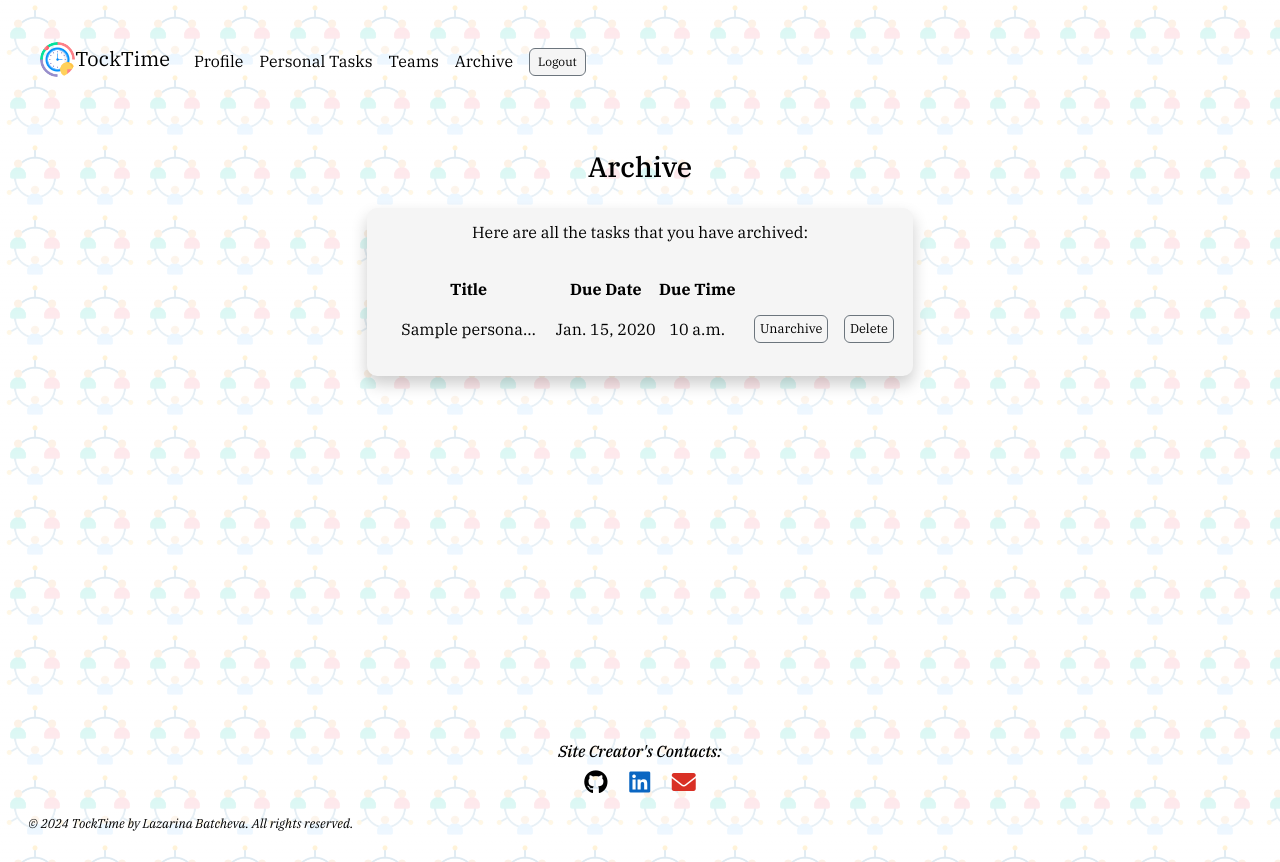
After one commit to LazarinaBatcheva/TockTimeApp, a Django app: a page that uses tock_time_app/templates/common/nav-header.html in a window 1280 px wide. The commit adds this page. Run offline with Django 5.2, Linux system fonts and the light colour scheme; a user stored in the database is signed in; tables that the repository leaves empty hold one stand-in row (values such as "Sample post").

Commit message:
feat(personal-tasks): add logic in views for displaying completed tasks and unarchiving them; update HTML and URLs

```diff
--- a/tock_time_app/static/styles/details.css
+++ b/tock_time_app/static/styles/details.css
@@ -17,6 +17,6 @@
 }
 
 .custom-btn {
-    font-size: 0.7rem;
-    padding: 0.3rem;
+    font-size: 0.8rem;
+    padding: 0.2rem 0.3rem;
 }
--- a/tock_time_app/static/styles/form.css
+++ b/tock_time_app/static/styles/form.css
@@ -68,3 +68,8 @@ p label::before {
 .edit-task p label::before {
     content: none;
 }
+
+#id_is_completed_helptext {
+    font-size: 0.8rem;
+    font-style: italic;
+}
--- a/tock_time_app/templates/common/nav-header.html
+++ b/tock_time_app/templates/common/nav-header.html
@@ -30,6 +30,10 @@
                        href="{% url 'teams-dashboard' user.username %}">
                         Teams
                     </a>
+                    <a class="nav-link active mt-2"
+                       href="{% url 'personal-tasks-archive' user.username %}">
+                        Archive
+                    </a>
 
                     <form method="post" action="{% url 'logout' %}" id="btn-logout-user">
                         {% csrf_token %}
--- /dev/null
+++ b/tock_time_app/templates/tasks/tasks_personal/archive.html
@@ -0,0 +1,51 @@
+{% extends 'common/base.html' %}
+
+{% block content %}
+    <div class="container-fluid d-flex flex-column mt-5 gap-3 text-center">
+        <h3>Archive</h3>
+        {% if object_list %}
+            <div class="form task table-responsive m-auto" style="width: 50%">
+                <p class="pb-4">Here are all the tasks that you have archived:</p>
+                <table class="container-fluid">
+                    <thead>
+                    <tr>
+                        <th><p class="mb-0">Title</p></th>
+                        <th><p class="mb-0">Due Date</p></th>
+                        <th><p class="mb-0">Due Time</p></th>
+                    </tr>
+                    </thead>
+                    <tbody>
+                    {% for task in object_list %}
+                        <tr class="tasks-list">
+                            <td><p class="m-3">{{ task.title|truncatechars:15 }}</p></td>
+                            <td><p class="mt-3">{{ task.deadline.date }}</p></td>
+                            <td><p class="mt-3">{{ task.deadline.time }}</p></td>
+                            <td>
+                            <div class="d-flex">
+                                <form method="post" class="form"
+                                      action="{% url 'personal-task-unarchive' user.username task.pk %}">
+
+                                    {% csrf_token %}
+
+                                        <button class="btn btn-secondary custom-btn mt-0"
+                                           type="submit">
+                                            Unarchive
+                                        </button>
+                                    </form>
+
+                                <a class="btn btn-secondary custom-btn mt-0"
+                                   href="{% url 'personal-task-delete' user.username task.pk %}">
+                                    Delete
+                                </a>
+                            </div>
+                            </td>
+                        </tr>
+                    {% endfor %}
+                    </tbody>
+                </table>
+            </div>
+        {% else %}
+            <h6 class="mt-5">You have no archived tasks yet!</h6>
+        {% endif %}
+    </div>
+{% endblock %}
--- a/tock_time_app/tock_time_app/tasks/forms/task_personal_forms.py
+++ b/tock_time_app/tock_time_app/tasks/forms/task_personal_forms.py
@@ -36,3 +36,6 @@ class PersonalTaskEditForm(PersonalTaskBaseForm):
 
     class Meta(PersonalTaskBaseForm.Meta):
         fields = ['title', 'priority', 'deadline', 'description', 'note', 'is_completed']
+        help_texts = {
+            'is_completed': '* If you mark this task as completed, it will be moved to the Archive. *',
+        }
--- a/tock_time_app/tock_time_app/tasks/urls.py
+++ b/tock_time_app/tock_time_app/tasks/urls.py
@@ -4,6 +4,10 @@ from tock_time_app.tasks import views
 personal_task_patterns = [
     path('', views.TaskboardView.as_view(), name='personal-taskboard'),
     path('create/', views.PersonalTaskCreateView.as_view(), name='personal-task-create'),
+    path('archived/', include([
+        path('', views.ArchivedTasksView.as_view(), name='personal-tasks-archive'),
+        path('<int:pk>/unarchive/', views.UnarchiveTaskView.as_view(), name='personal-task-unarchive')
+    ])),
     path('task/<int:pk>/', include([
         path('', views.PersonalTaskDetailsView.as_view(), name='personal-task-details'),
         path('edit/', views.PersonalTaskEditView.as_view(), name='personal-task-edit'),
--- a/tock_time_app/tock_time_app/tasks/views/task_personal_views.py
+++ b/tock_time_app/tock_time_app/tasks/views/task_personal_views.py
@@ -1,4 +1,5 @@
 from django.contrib.auth.mixins import LoginRequiredMixin
+from django.shortcuts import get_object_or_404
 from django.urls import reverse_lazy
 from django.views.generic import ListView, CreateView, DetailView, UpdateView, DeleteView
 from tock_time_app.common.mixins import UserProfileAccessMixin
@@ -80,3 +81,35 @@ class PersonalTaskDetailsView(LoginRequiredMixin, UserProfileAccessMixin, Detail
 
     model = PersonalTask
     template_name = 'tasks/tasks_personal/personal-task-details.html'
+
+
+class UnarchiveTaskView(LoginRequiredMixin, UserProfileAccessMixin, UpdateView):
+    """ Unarchives a task by marking it as incomplete. """
+
+    model = PersonalTask
+    fields = []  # No fields are needed because the update will be handled directly in form_valid.
+    template_name = 'tasks/tasks_personal/archive.html'
+    success_url = reverse_lazy('home')
+
+    def form_valid(self, form):
+        task = form.save(commit=False)
+        task.is_completed = False
+        task.save()
+
+        return super().form_valid(form)
+
+
+class ArchivedTasksView(LoginRequiredMixin, UserProfileAccessMixin, ListView):
+    """
+    Displays a list of completed personal tasks for the logged-in user.
+    Implements pagination with 5 tasks per page.
+    """
+
+    model = PersonalTask
+    template_name = 'tasks/tasks_personal/archive.html'
+    paginate_by = 5
+
+    def get_queryset(self):
+        """ Filters tasks to only include completed tasks for the current user. """
+
+        return PersonalTask.objects.for_user(self.request.user).filter(is_completed=True)
```
Also changed, not shown: tock_time_app/templates/tasks/tasks_personal/taskboard.html (+27 -29 lines), tock_time_app/tock_time_app/tasks/views/__init__.py (+5 -2 lines).
